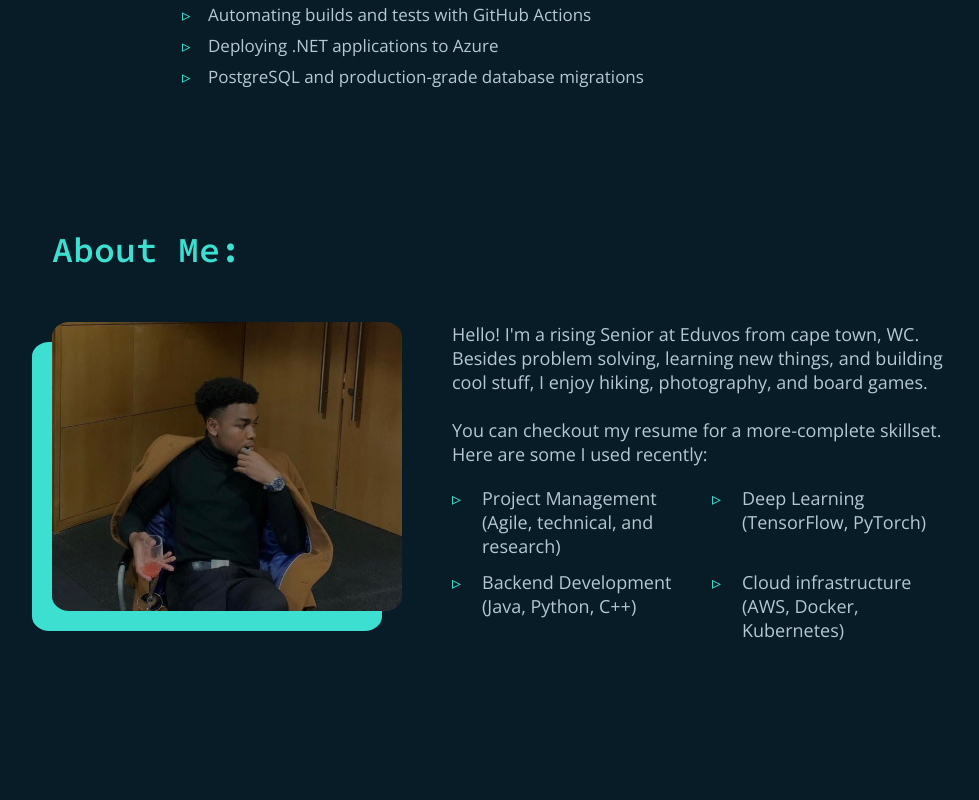
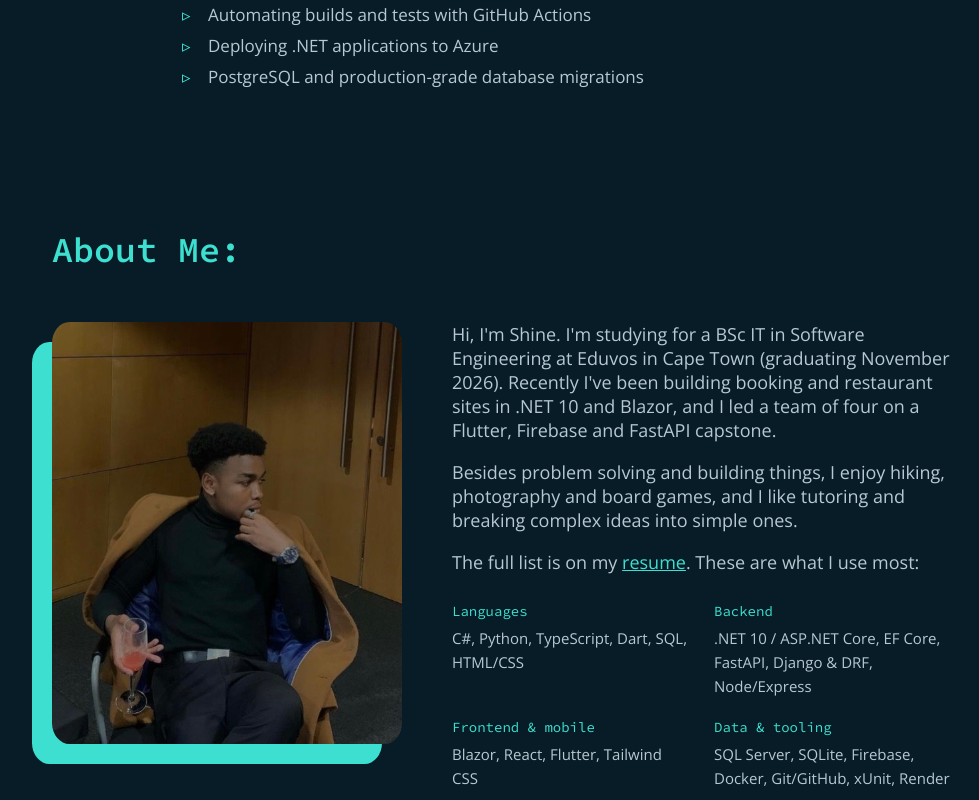
Before and after one commit to ShyneChikwapulo/My-portfolio-website, a React (Create React App) app: page / in a window 1280 px wide. Shown: the part 800-1600 px from the top of the page, without its empty margins (138-1117 px from the left). Built offline with nearby package versions, Linux system fonts and the light colour scheme.

Commit message:
content(about): update bio and skills to match GitHub, drop unverified skills

```diff
--- a/src/components/AboutMe.css
+++ b/src/components/AboutMe.css
@@ -179,3 +179,21 @@
         font-size: var(--text-font-size-mobile);
       }
     }
+.aboutMe-p p + p { margin-top: 1em; }
+.about-skills {
+  margin-top: 28px;
+  display: grid;
+  grid-template-columns: repeat(2, minmax(0, 1fr));
+  gap: 20px 24px;
+}
+.skill-group-title {
+  font-family: var(--font-mono);
+  font-size: 14px;
+  color: var(--accent);
+  margin-bottom: 6px;
+}
+.skill-group-items { font-size: 15px; line-height: 1.6; }
+.about-resume-link { color: var(--accent); }
+@media screen and (max-width: 950px) {
+  .about-skills { grid-template-columns: 1fr; }
+}
--- a/src/components/AboutMe.js
+++ b/src/components/AboutMe.js
@@ -1,50 +1,60 @@
-import React from 'react'
+import React from 'react';
 import '../App.css';
 import './AboutMe.css';
-import lakeImage from '../images/formal.jpeg';
-import "aos/dist/aos.css";
+import formalImage from '../images/formal.jpeg';
+import { RESUME_URL, RESUME_FILENAME } from '../config';
+
+const SKILLS = [
+  { title: 'Languages', items: 'C#, Python, TypeScript, Dart, SQL, HTML/CSS' },
+  { title: 'Backend', items: '.NET 10 / ASP.NET Core, EF Core, FastAPI, Django & DRF, Node/Express' },
+  { title: 'Frontend & mobile', items: 'Blazor, React, Flutter, Tailwind CSS' },
+  { title: 'Data & tooling', items: 'SQL Server, SQLite, Firebase, Docker, Git/GitHub, xUnit, Render' },
+];
 
 function AboutMe() {
+  return (
+    <div className="about-container">
+      <div className="about-center-container">
+        <h1 className="aboutMe-h1" data-aos="fade-up">About Me: </h1>
+        <div className="about-content">
+          <div className="aboutMeImage-wrapper-container" data-aos="fade-up">
+            <div
+              className="aboutMeImage-wrapper"
+              role="img"
+              aria-label="Shine Chikwapulo"
+              style={{ backgroundImage: `url(${formalImage})` }}
+            />
+          </div>
 
-  return (
-    <div className='about-container'>
-        <div className='about-center-container'>
-            <h1 className='aboutMe-h1' data-aos="fade-up">About Me: </h1>
-            <div className='about-content'>
-                    <div className="aboutMeImage-wrapper-container" data-aos="fade-up">
-                        <div className="aboutMeImage-wrapper" style={{ backgroundImage: "url(" + lakeImage + ")"}}>
-                    </div>
+          <div className="aboutMe-p" data-aos="fade-up">
+            <p>
+              Hi, I'm Shine. I'm studying for a BSc IT in Software Engineering at Eduvos in Cape Town
+              (graduating November 2026). Recently I've been building booking and restaurant sites in
+              .NET 10 and Blazor, and I led a team of four on a Flutter, Firebase and FastAPI capstone.
+            </p>
+            <p>
+              Besides problem solving and building things, I enjoy hiking, photography and board games,
+              and I like tutoring and breaking complex ideas into simple ones.
+            </p>
+            <p>
+              The full list is on my{' '}
+              <a className="about-resume-link" href={RESUME_URL} download={RESUME_FILENAME}>resume</a>.
+              These are what I use most:
+            </p>
+
+            <div className="about-skills">
+              {SKILLS.map((group) => (
+                <div key={group.title}>
+                  <div className="skill-group-title">{group.title}</div>
+                  <div className="skill-group-items">{group.items}</div>
                 </div>
-                <div className='aboutMe-p' data-aos="fade-up">
-                    Hello! I'm a rising Senior at Eduvos from cape town, WC.
-                    Besides problem solving, learning new things, and building cool stuff, I enjoy hiking, photography, and board games.
-
-                    <br/><br/>
-                    You can checkout my resume for a more-complete skillset. Here are some I used recently:
-                    <br />
-                    <ul class="technology-list">
-                        <li className="tech-li">
-                            Project Management (Agile, technical, and research)
-                        </li>
-                        <li className="tech-li">
-                            Deep Learning (TensorFlow, PyTorch)
-                        </li>
-                        <li className="tech-li">
-                            Backend Development (Java, Python, C++)
-                        </li>
-                        <li className="tech-li">
-                            Cloud infrastructure (AWS, Docker, Kubernetes)
-                        </li>
-
-                    </ul>
-
-                </div>
+              ))}
             </div>
-
+          </div>
         </div>
+      </div>
     </div>
-
-  )
+  );
 }
 
-export default AboutMe
+export default AboutMe;
```
